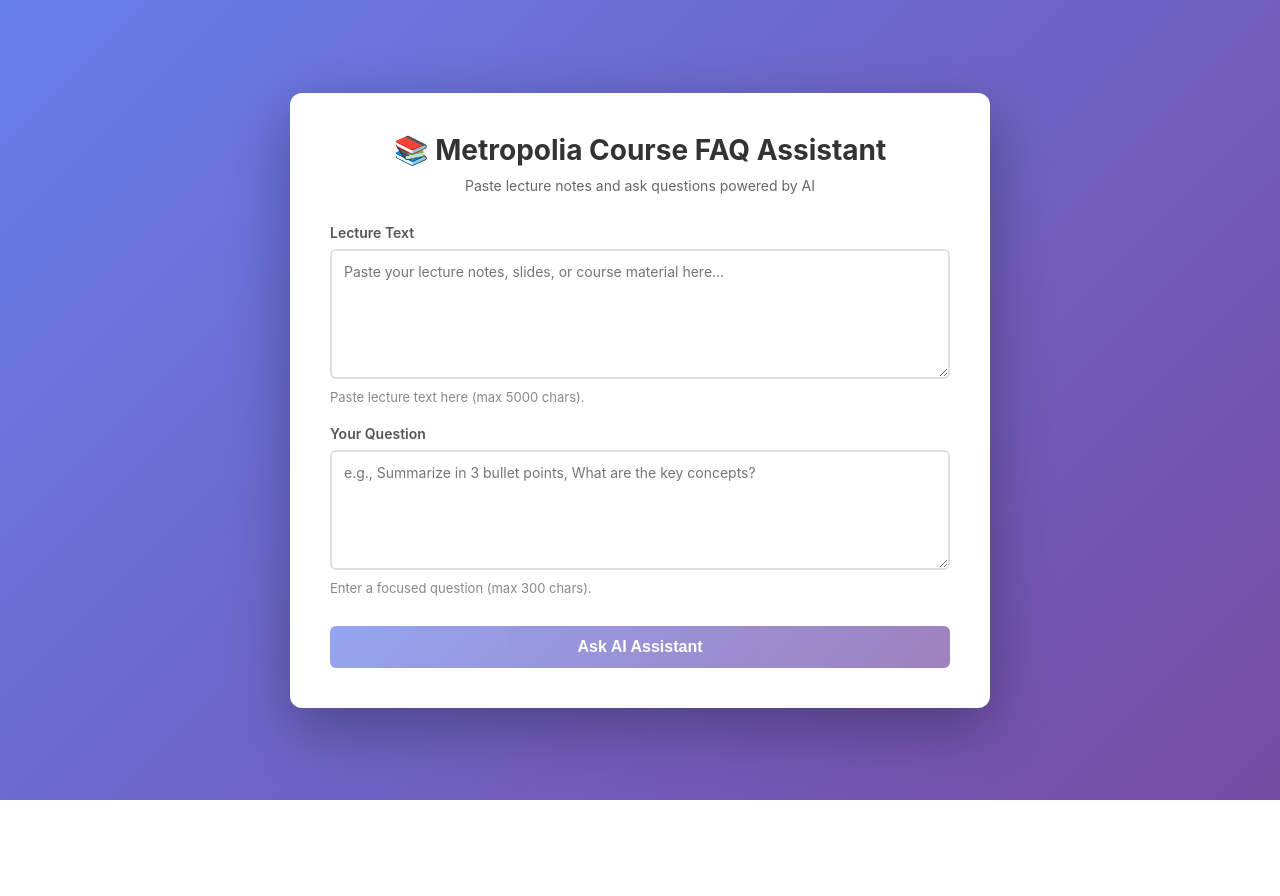
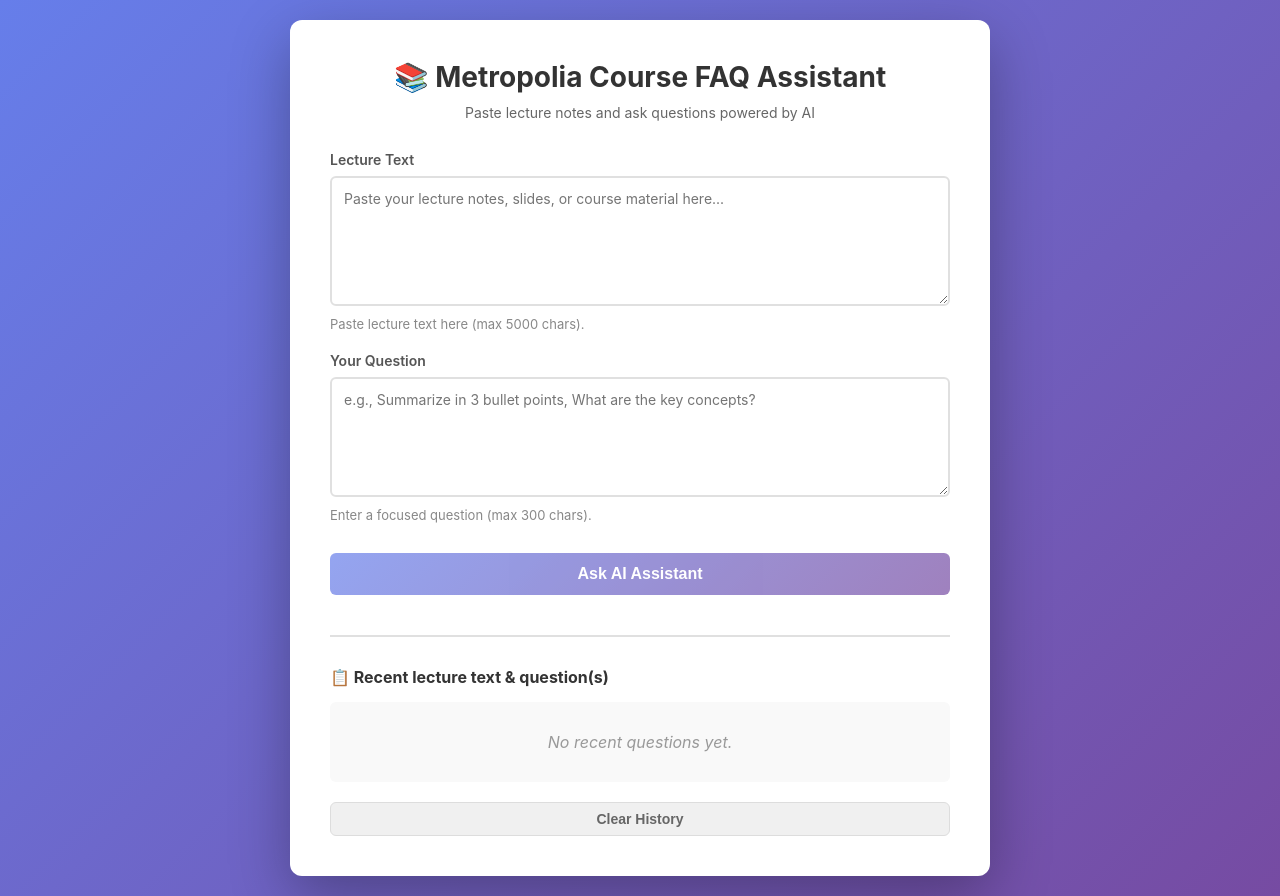
Before and after one commit to baldez300/Metropolia-AI-FAQ, a Flask app: page / in a window 1280 px wide. Before the commit the page ends 800 px from the top, so only its background shows below. Run offline with Flask 3, Linux system fonts and the light colour scheme.

Commit message:
feat: Add server validation, localStorage history, unit tests and README with screenshots/demo video and testing guide

```diff
--- a/app.py
+++ b/app.py
@@ -16,6 +16,12 @@ if not api_key:
 
 client = OpenAI(api_key=api_key)
 app = Flask(__name__)
+
+# Define limits that match the frontend (enforce server-side to prevent abuse)
+TEXT_MAX_LENGTH = 5000
+QUESTION_MAX_LENGTH = 300
+TEXT_MIN_LENGTH = 20
+QUESTION_MIN_LENGTH = 3
 
 SYSTEM_PROMPT = """You are an AI assistant designed to help students and staff at Metropolia UAS.
 Your role is to help with course materials, lecture notes, and educational questions.
@@ -61,18 +67,23 @@ def ask():
     """
     try:
         data = request.json
-        text = data.get("text", "").strip()
-        question = data.get("question", "").strip()
+        # Handle None/null values by converting to empty strings
+        text = (data.get("text") or "").strip()
+        question = (data.get("question") or "").strip()
 
         # Input validation
         if not text:
             return jsonify({"error": "Please provide lecture text."}), 400
         if not question:
             return jsonify({"error": "Please enter a question."}), 400
-        if len(text) < 20:
+        if len(text) < TEXT_MIN_LENGTH:
             return jsonify({"error": "Lecture text is too short. Please provide more content."}), 400
-        if len(question) < 3:
+        if len(question) < QUESTION_MIN_LENGTH:
             return jsonify({"error": "Question is too short. Please be more specific."}), 400
+        if len(text) > TEXT_MAX_LENGTH:
+            return jsonify({"error": f"Lecture text exceeds maximum length ({TEXT_MAX_LENGTH} characters). Please shorten it."}), 400
+        if len(question) > QUESTION_MAX_LENGTH:
+            return jsonify({"error": f"Question exceeds maximum length ({QUESTION_MAX_LENGTH} characters). Please shorten it."}), 400
 
         prompt = f"Based on the following course material, please answer the question.\n\nCourse Material:\n{text}\n\nQuestion: {question}\n\nProvide a clear and concise answer."
 
--- a/requirements.txt
+++ b/requirements.txt
@@ -1,3 +1,5 @@
 flask
 python-dotenv
 openai
+pytest
+pytest-cov
--- a/static/script.js
+++ b/static/script.js
@@ -5,6 +5,7 @@ const TEXT_MAX = 5000;   // max chars for lecture text
 const QUESTION_MAX = 300; // max chars for question
 const TEXT_MIN = 20;     // minimum useful lecture text
 const QUESTION_MIN = 3;  // minimum question length
+const HISTORY_MAX = 10;  // max stored history items
 
 // DOM elements
 const askBtn = document.getElementById("askBtn");
@@ -16,6 +17,8 @@ const errorBox = document.getElementById("error");
 const result = document.getElementById("result");
 const textHelp = document.getElementById("textHelp");
 const questionHelp = document.getElementById("questionHelp");
+const historyList = document.getElementById("historyList");
+const clearHistoryBtn = document.getElementById("clearHistoryBtn");
 
 // Initialize maxlength attributes (in case HTML doesn't include them)
 if (!textInput.getAttribute('maxlength')) textInput.setAttribute('maxlength', TEXT_MAX);
@@ -97,6 +100,8 @@ askBtn.addEventListener('click', async () => {
     if (res.ok && data.answer) {
       // success
       result.textContent = data.answer;
+      // add successful query to history
+      addToHistory(text, question);
     } else {
       // server-side validation or other error
       const msg = data.error || 'An unexpected error occurred. Please try again.';
@@ -141,3 +146,54 @@ questionInput.addEventListener('keypress', (e) => {
 
 // Accessibility: ensure button state reflects validity on startup
 updateButtonState();
+
+// ============ HISTORY MANAGEMENT ============
+
+// Load and render history from localStorage on page load
+function loadHistory() {
+  const stored = localStorage.getItem('faqHistory');
+  return stored ? JSON.parse(stored) : [];
+}
+
+function saveHistory(items) {
+  localStorage.setItem('faqHistory', JSON.stringify(items.slice(0, HISTORY_MAX)));
+}
+
+function renderHistory() {
+  const items = loadHistory();
+  historyList.innerHTML = '';
+  if (items.length === 0) {
+    historyList.innerHTML = '<p class="history-empty">No recent questions yet.</p>';
+    return;
+  }
+  items.forEach((item, idx) => {
+    const el = document.createElement('div');
+    el.className = 'history-item';
+    el.innerHTML = `<strong>${item.question.substring(0, 50)}${item.question.length > 50 ? '...' : ''}</strong><br><small>${new Date(item.timestamp).toLocaleString()}</small>`;
+    el.style.cursor = 'pointer';
+    el.addEventListener('click', () => {
+      textInput.value = item.text;
+      questionInput.value = item.question;
+      updateButtonState();
+      textInput.scrollIntoView({ behavior: 'smooth' });
+    });
+    historyList.appendChild(el);
+  });
+}
+
+function addToHistory(text, question) {
+  const items = loadHistory();
+  items.unshift({ text, question, timestamp: new Date().toISOString() });
+  saveHistory(items);
+  renderHistory();
+}
+
+clearHistoryBtn.addEventListener('click', () => {
+  if (confirm('Clear all recent Lecture text & Question(s)?')) {
+    localStorage.removeItem('faqHistory');
+    renderHistory();
+  }
+});
+
+// Render history on startup
+renderHistory();
--- a/static/styles.css
+++ b/static/styles.css
@@ -171,3 +171,72 @@ pre {
   0%, 100% { opacity: 0.3; }
   50% { opacity: 1; }
 }
+
+/* History section */
+.history-section {
+  margin-top: 40px;
+  padding-top: 30px;
+  border-top: 2px solid #e0e0e0;
+}
+
+.history-section h3 {
+  color: #333;
+  font-size: 16px;
+  margin-bottom: 15px;
+}
+
+.history-list {
+  max-height: 200px;
+  overflow-y: auto;
+  margin-bottom: 10px;
+  background: #f9f9f9;
+  border-radius: 6px;
+  padding: 10px;
+}
+
+.history-item {
+  padding: 10px;
+  margin-bottom: 8px;
+  background: white;
+  border-left: 3px solid #667eea;
+  border-radius: 4px;
+  transition: background 0.2s;
+}
+
+.history-item:hover {
+  background: #f0f0f0;
+}
+
+.history-item strong {
+  color: #333;
+  display: block;
+  margin-bottom: 4px;
+}
+
+.history-item small {
+  color: #999;
+  font-size: 12px;
+}
+
+.history-empty {
+  color: #999;
+  font-style: italic;
+  text-align: center;
+  padding: 20px;
+}
+
+.clear-history-btn {
+  width: 100%;
+  padding: 8px;
+  background: #f0f0f0;
+  color: #666;
+  border: 1px solid #ddd;
+  border-radius: 6px;
+  font-size: 14px;
+  cursor: pointer;
+  transition: background 0.2s;
+}
+
+.clear-history-btn:hover {
+  background: #e0e0e0;
+}
--- a/templates/index.html
+++ b/templates/index.html
@@ -32,6 +32,13 @@
                 <div class="error" id="error"></div>
                 <pre id="result"></pre>
             </div>
+
+            <!-- History Section -->
+            <div class="history-section" id="historySection">
+                <h3>📋 Recent lecture text & question(s)</h3>
+                <div class="history-list" id="historyList"></div>
+                <button id="clearHistoryBtn" class="clear-history-btn">Clear History</button>
+            </div>
         </div>
         <script src="/static/script.js"></script>
     </body>
```
Also changed, not shown: tests/test_app.py (added, +231 -0 lines), README.md, images/FAQ_Assistant_Testing.png (added), images/FAQ_Assistant_UI.png (added), images/MY_Video_Demo.png (added). Lines whose indentation alone changed are shown as unchanged.
